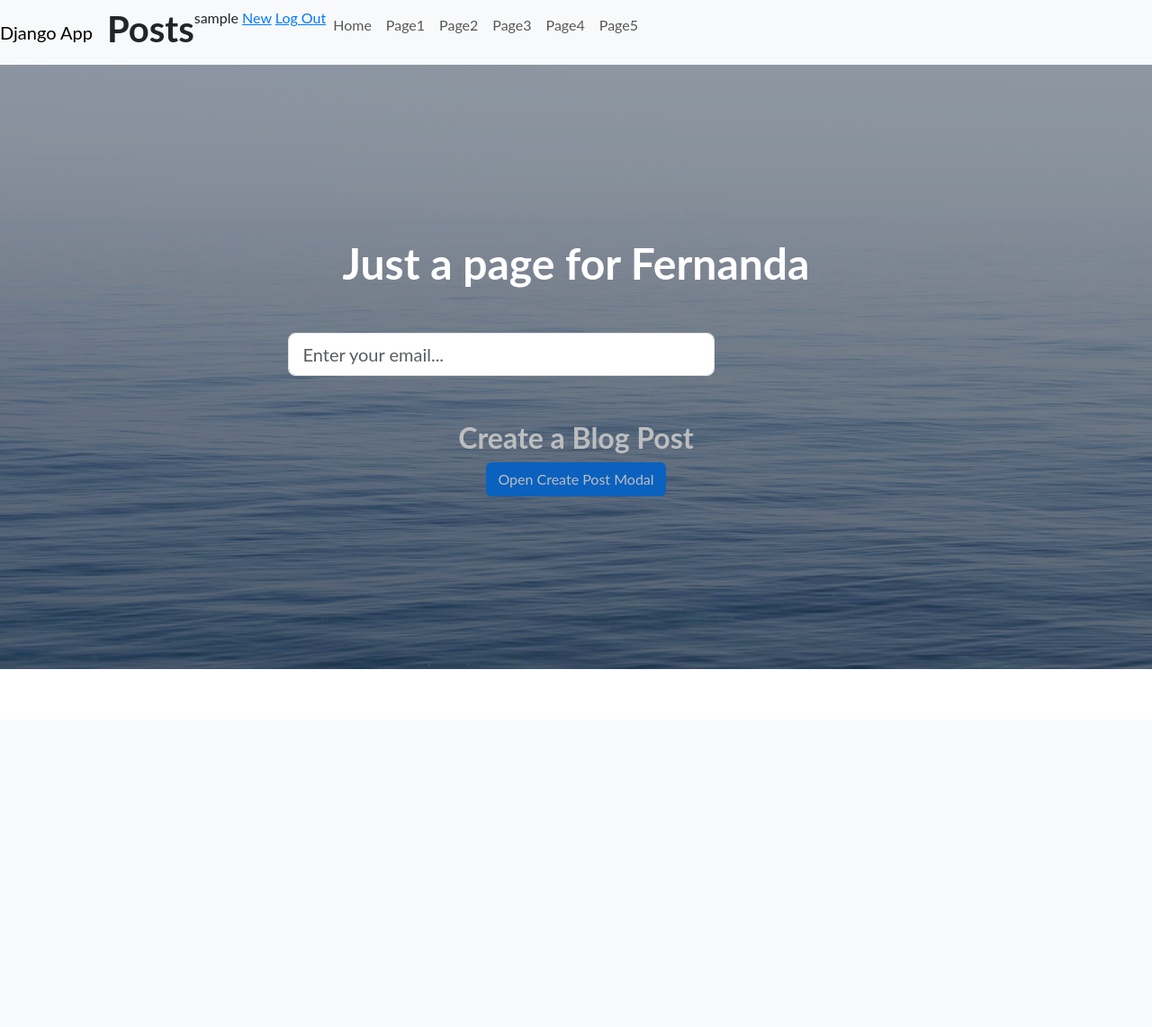
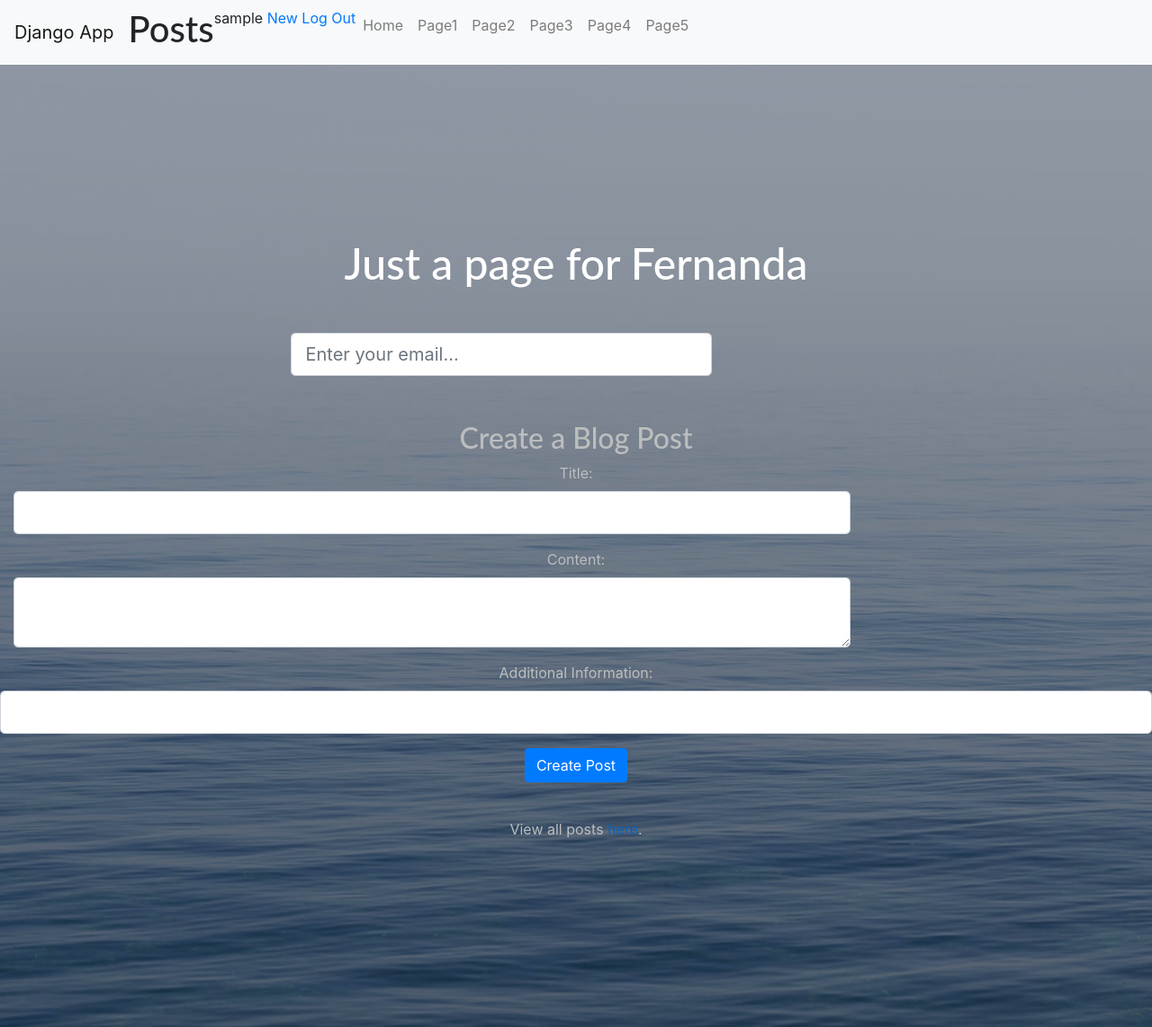
Before and after one commit to jeramee/MiniProject4JO, a Django app: page /blog/create/ in a window 1280 px wide. Shown: the whole page at 90% size. Before the commit the page ends 744 px from the top, so only its background shows below. Run offline with Django 4.2, Linux system fonts and the light colour scheme; the visitor is signed in with stand-in values (Sample User, id 1); some libraries are stand-ins or nearby versions.

Commit message:
Added a few more points on the Rubric. All should work without crash and meet most of the requirements but doesn't create post of links to the custom blog post that are created. (in the Templates/post/blog folder) Probably work with the dataframes on the other blog. Doubt I will add this on the final project, but I might.

```diff
--- a/DjangoTest3/urls.py
+++ b/DjangoTest3/urls.py
@@ -20,7 +20,7 @@ urlpatterns = [
     path('register/', register_view, name='register'),
     path('admin/', admin.site.urls),
     path('blog/', include('blog.urls')),  # Fix the import path for 'blog.urls'
-    path('create/', create_view, name='create'),  # Add this line for create_view
+    path('create/', create_view, name='blog_create'),  # Add this line for create_view
 ]
 
 if settings.DEBUG:
--- a/blog/models.py
+++ b/blog/models.py
@@ -1,11 +1,12 @@
 # blog/models.py
 from django.db import models
+from django.contrib.auth.models import User  # Import User model from auth
 
 
 class BlogPost(models.Model):
     title = models.CharField(max_length=255)
     content = models.TextField()
-    author = models.ForeignKey('auth.User', on_delete=models.CASCADE)
+    author = models.ForeignKey(User, on_delete=models.CASCADE)
     created_at = models.DateTimeField(auto_now_add=True)
     updated_at = models.DateTimeField(auto_now=True)
 
--- a/blog/templates/blog/base.html
+++ b/blog/templates/blog/base.html
@@ -9,6 +9,8 @@
     <link rel="stylesheet" href="https://cdnjs.cloudflare.com/ajax/libs/simple-line-icons/2.4.1/css/simple-line-icons.min.css">
     <link rel="stylesheet" href="https://cdnjs.cloudflare.com/ajax/libs/animate.css/3.5.2/animate.min.css">
     <link rel="stylesheet" href="{% static 'css/bootstrap.min.css' %}">
+    <link rel="stylesheet" href="{% static 'bootstrap/css/bootstrap.min.css' %}">
+    <link rel="stylesheet" href="https://stackpath.bootstrapcdn.com/bootstrap/4.3.1/css/bootstrap.min.css">
     <style>
         .signup-form {
             margin-bottom: 50px; /* Adjust this value as per your needs */
@@ -27,7 +29,7 @@
               <h1>{% block title %}Posts{% endblock %}</h1>
               {% if user.is_authenticated %}
                 <li><span>{{ user.username }}</span>
-                    <a class="action" href="{% url 'create' %}">New</a>
+                    <a class="action" href="{% url 'blog_create' %}">New</a>
                     <a class="action" href="{% url 'logout' %}">Log Out</a>
               {% else %}
                 <li><a class="nav-link" href="{% url 'register' %}">Register</a>
@@ -69,10 +71,12 @@
     {% block content %}{% endblock %}
 </section>
 </header>
-</div>
-</div>
-</nav>
+
+<!-- Bootstrap JavaScript Libraries -->
+<script src="https://code.jquery.com/jquery-3.6.4.min.js"></script>
+<script src="https://cdn.jsdelivr.net/npm/bootstrap@5.7.0/dist/js/bootstrap.bundle.min.js"></script>
 <script src="https://ajax.googleapis.com/ajax/libs/jquery/3.5.1/jquery.min.js"></script>
+<script src="https://cdn.jsdelivr.net/npm/@popperjs/core@2.10.2/dist/umd/popper.min.js"></script>
 <script src="https://stackpath.bootstrapcdn.com/bootstrap/4.3.1/js/bootstrap.min.js"></script>
 </body>
 </html>
--- a/blog/templates/blog/create.html
+++ b/blog/templates/blog/create.html
@@ -3,28 +3,30 @@
 
 {% block content %}
   <h2>Create a Blog Post</h2>
-  <button type="button" class="btn btn-primary" data-toggle="modal" data-target="#createPostModal">
-    Open Create Post Modal
-  </button>
-
-  <!-- Modal -->
-  <div class="modal fade" id="createPostModal" tabindex="-1" role="dialog" aria-labelledby="createPostModalLabel" aria-hidden="true">
-    <div class="modal-dialog" role="document">
-      <div class="modal-content">
-        <div class="modal-header">
-          <h5 class="modal-title" id="createPostModalLabel">Create a Blog Post</h5>
-          <button type="button" class="close" data-dismiss="modal" aria-label="Close">
-            <span aria-hidden="true">&times;</span>
-          </button>
-        </div>
-        <div class="modal-body">
-          <form method="post" action="{% url 'blog_create' %}">
-            {% csrf_token %}
-            {{ form.as_p }}
-            <button type="submit" class="btn btn-primary">Create Post</button>
-          </form>
-        </div>
+  <form method="post" action="{% url 'blog_create' %}">
+    {% csrf_token %}
+    <div class="form-group">
+      <label for="title">Title:</label>
+      <div class="col-12 col-md-9 mb-2 mb-md-0">
+        <input type="text" class="form-control form-control-lg" id="title" name="title" required style="position: relative; z-index: 1000;">
       </div>
     </div>
-  </div>
+    <div class="form-group">
+      <label for="content">Content:</label>
+      <div class="col-12 col-md-9 mb-2 mb-md-0">
+        <textarea class="form-control form-control-lg" id="content" name="content" required style="position: relative; z-index: 1000;"></textarea>
+      </div>
+    </div>
+    <div class="form-group">
+      <!-- Additional Information input with the workaround style -->
+      <label for="additionalInfo">Additional Information:</label>
+      <input type="text" class="form-control form-control-lg" id="additionalInfo" name="additionalInfo" style="position: relative; z-index: 1000;">
+    </div>
+    <!-- Button with the workaround style -->
+    <div class="form-group">
+      <button class="btn btn-primary" type="submit" style="position: relative; z-index: 1000;">Create Post</button>
+    </div>
+  </form>
+  <br>
+  <p>View all posts <a href="{% url 'blog_index' %}">here</a>.</p>
 {% endblock %}
--- a/blog/views.py
+++ b/blog/views.py
@@ -3,25 +3,45 @@ from django.shortcuts import render, redirect, get_object_or_404
 from django.contrib.auth.decorators import login_required
 from django.contrib import messages
 from django.contrib.auth import authenticate, login, logout
+from django.contrib.auth.models import User
+from django.db.utils import IntegrityError
+from django.shortcuts import render, redirect
 from .forms import PostForm
 from .models import BlogPost
-from django.contrib.auth.models import User
-from django.db.utils import IntegrityError
-
+import os
 
 def blog_index_view(request):
     posts = BlogPost.objects.all()
     return render(request, 'blog/index.html', {'posts': posts})
-
 
 @login_required
 def create_view(request):
     if request.method == 'POST':
         form = PostForm(request.POST)
         if form.is_valid():
-            post = form.save(commit=False)
-            post.author = request.user
-            post.save()
+            title = form.cleaned_data['title']
+            content = form.cleaned_data['content']
+
+            # Ensure the user is logged in
+            if request.user.is_authenticated:
+                author = request.user
+            else:
+                # Handle the case where the user is not authenticated (you can redirect to login or handle it differently)
+                messages.error(request, 'You need to be logged in to create a blog post.')
+                return redirect('login')
+
+            # Save blog post to the database
+            BlogPost.objects.create(title=title, content=content, author=author)
+
+            # Create the directory if it doesn't exist
+            posts_directory = "templates/blog/posts/"
+            os.makedirs(posts_directory, exist_ok=True)
+
+            # Create a new HTML file
+            file_path = os.path.join(posts_directory, f"{title}.html")
+            with open(file_path, 'w') as file:
+                file.write(f"<html><head><title>{title}</title></head><body>{content}</body></html>")
+
             return redirect('blog_index')
     else:
         form = PostForm()
```
Also changed, not shown: blog/admin.py (+13 -0 lines), README.md.
